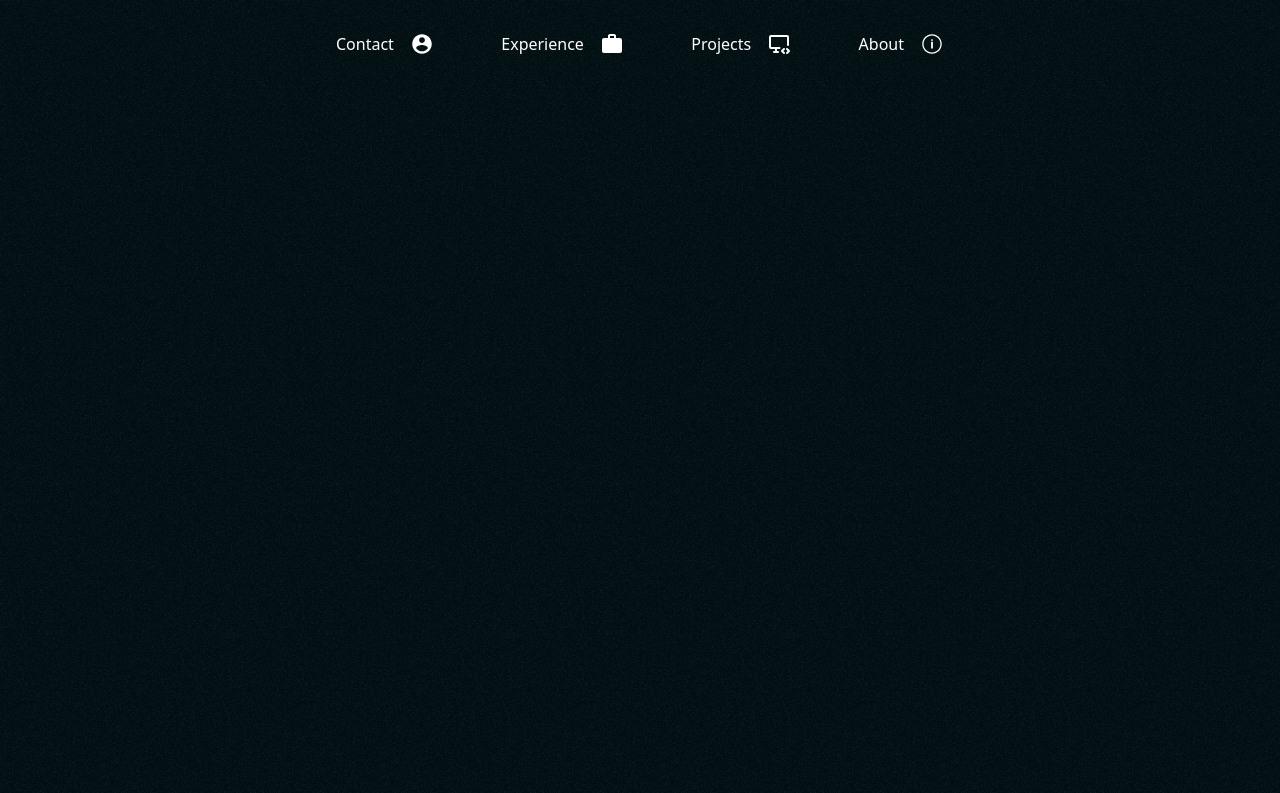
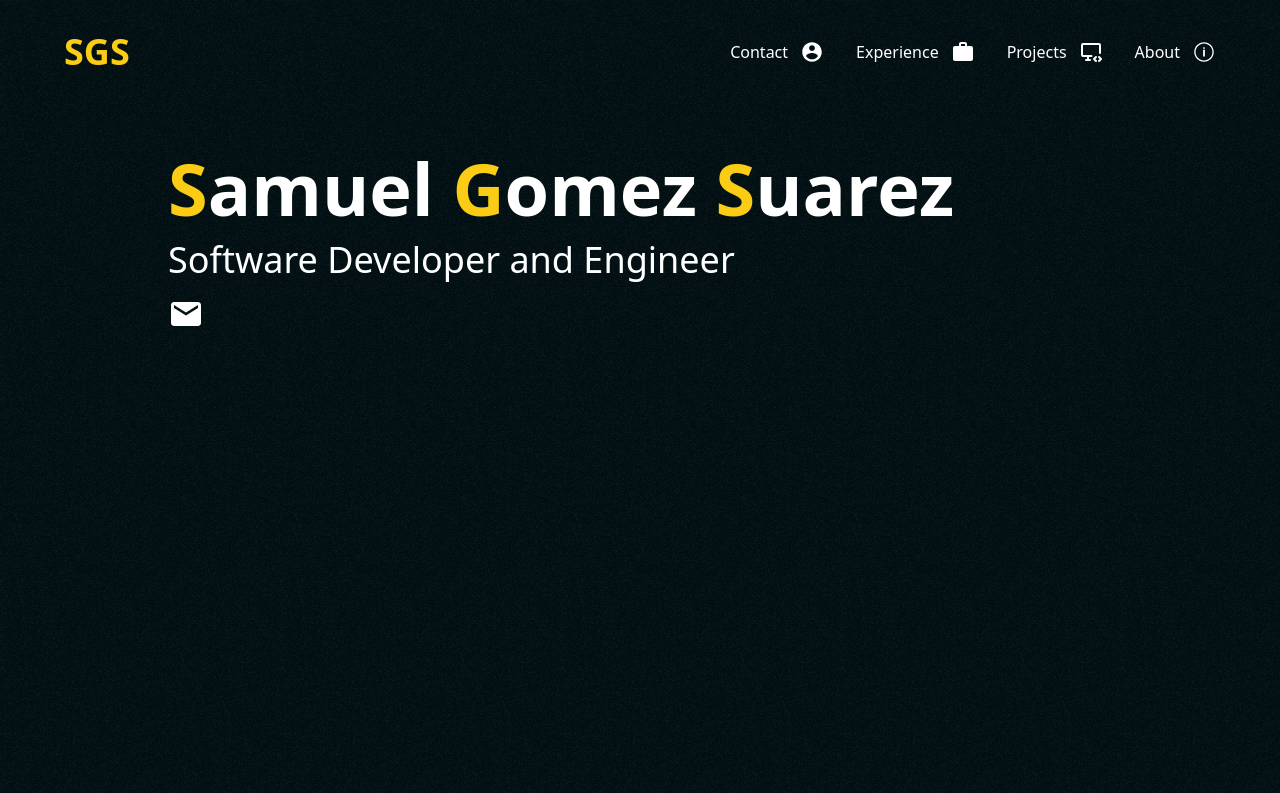
Before and after one commit to samuelgomez4/my-portfolio, a Next.js app: page / in a window 1280 px wide. Shown: the top 793 px of the page. Built offline with nearby package versions, Linux system fonts and the light colour scheme.

Commit message:
Update NavBar for improved layout and styling

```diff
--- /dev/null
+++ b/app/components/contact/Contact.tsx
@@ -0,0 +1,22 @@
+import Link from 'next/link';
+import { MdMail } from 'react-icons/md';
+
+export function Contact({}) {
+  return (
+    <section className="w-full flex flex-col px-10 gap-4">
+      <h1 className="text-4xl sm:text-7xl font-bold text-balance">
+        <span className="text-yellow-400">S</span>amuel <span className="text-yellow-400">G</span>
+        omez <span className="text-yellow-400">S</span>
+        uarez
+      </h1>
+      <p className="text-2xl sm:text-4xl">Software Developer and Engineer</p>
+      <div className="flex gap-4 items-center">
+        <Link
+          href="mailto:example@example.com"
+          title="Email me">
+          <MdMail className="text-4xl" />
+        </Link>
+      </div>
+    </section>
+  );
+}
--- /dev/null
+++ b/app/components/contact/contact.module.css
@@ -0,0 +1,31 @@
+.initial {
+  display: inline-block;
+  opacity: 1;
+  transition: transform 0.5s ease-in-out, opacity 0.5s ease-in-out;
+}
+
+.word {
+  display: inline-block;
+  opacity: 0;
+  transform: translateX(-20px);
+  animation: appear 0.5s forwards;
+}
+
+.word:nth-child(2) {
+  animation-delay: 0.5s;
+}
+
+.word:nth-child(4) {
+  animation-delay: 1s;
+}
+
+.word:nth-child(6) {
+  animation-delay: 1.5s;
+}
+
+@keyframes appear {
+  to {
+    opacity: 1;
+    transform: translateX(0);
+  }
+}
--- a/app/components/nav-bar/NavBar.tsx
+++ b/app/components/nav-bar/NavBar.tsx
@@ -4,39 +4,48 @@ import { IoIosInformationCircleOutline, IoMdContact } from 'react-icons/io';
 import { MdWork } from 'react-icons/md';
 import { TbDeviceDesktopCode } from 'react-icons/tb';
 
-export function NavBar({}) {
+export function NavBar() {
   return (
     <>
-      <header className="flex justify-center fixed w-full top-4">
+      <header className="flex justify-center sticky w-full top-4 items-center gap-4 px-8">
         <nav className={styles.nav}>
+          <span className="text-yellow-400 font-bold text-2xl sm:text-4xl relative">SGS</span>
+          <div className="flex gap-4 sm:gap-8">
             <Link
               href="#contact"
-            className="flex items-center gap-4"
+              className={styles.nav_item}
               title="Contact">
-            <span className={styles.nav_item}>Contact</span>
-            <IoMdContact className="text-2xl" />
+              <span>Contact</span>
+              <div className={styles.nav_item_icon}>
+                <IoMdContact />
+              </div>
             </Link>
             <Link
               href="#experience"
-            className="flex items-center gap-4"
+              className={styles.nav_item}
               title="Experience">
-            <span className={styles.nav_item}>Experience</span>
-            <MdWork className="text-2xl" />
+              <span>Experience</span>
+              <div className={styles.nav_item_icon}>
+                <MdWork />
+              </div>
             </Link>
             <Link
               href="#projects"
-            className="flex items-center gap-4"
+              className={styles.nav_item}
               title="Projects">
-            <span className={styles.nav_item}>Projects</span>
-            <TbDeviceDesktopCode className="text-2xl" />
+              <span>Projects</span>
+              <div className={styles.nav_item_icon}>
+                <TbDeviceDesktopCode />
+              </div>
             </Link>
             <Link
               href="#about"
-            className="flex items-center gap-4"
+              className={styles.nav_item}
               title="About">
-            <span className={styles.nav_item}>About</span>
-            <IoIosInformationCircleOutline className="text-2xl" />
+              <span>About</span>
+              <IoIosInformationCircleOutline className={styles.nav_item_icon} />
             </Link>
+          </div>
         </nav>
       </header>
     </>
--- a/app/components/nav-bar/nav.module.css
+++ b/app/components/nav-bar/nav.module.css
@@ -1,21 +1,48 @@
 .nav{
-    @apply w-full max-w-2xl flex justify-between items-center py-4 px-8 rounded-full mx-8;
+    @apply  w-full  flex justify-between items-center py-4 rounded-full relative;
     animation: show-nav-bg linear both;
     animation-timeline: scroll(root);
-    animation-range: 0 100px;
+    animation-range: 0 200px;
 }
 
 @keyframes show-nav-bg {
     from {
+        max-width: 72rem;
         background-color: transparent;
+        /* transform: translateX(-36px); */
+    }
+    1% {
+        @apply shadow-lg backdrop-blur-lg;
     }
     to {
+        @apply shadow-lg backdrop-blur-lg;
+        max-width: 42rem;
+        padding-left: 2rem;
+        padding-right: 2rem;
         background-color: rgba(8, 51, 68, 0.5);
     }
 }
 
-@media(width<640px){
-    .nav_item{
-        display:none;
+:root {
+    --translation-proportion: -15vw;
+}
+
+@media (width < 1024px) {
+    :root {
+        --translation-proportion: -5vw;
     }
 }
+
+.nav_item{
+    @apply flex items-center gap-3;
+}
+
+.nav_item_icon{
+    @apply text-2xl flex items-end justify-center;
+}
+
+@media (max-width: 768px) {
+    .nav_item > span {
+        display: none;
+    }
+}
--- a/app/page.tsx
+++ b/app/page.tsx
@@ -1,10 +1,14 @@
+import { Contact } from './components/contact/Contact';
 import { NavBar } from './components/nav-bar/NavBar';
 
 export default function Home() {
   return (
     <>
       <NavBar />
-      <div className="h-[1000px]" />
+      <main className="pt-20 max-w-5xl mx-auto">
+        <Contact />
+        <div className="h-[1000px]" />
+      </main>
     </>
   );
 }
```
Lines whose indentation alone changed are shown as unchanged.
